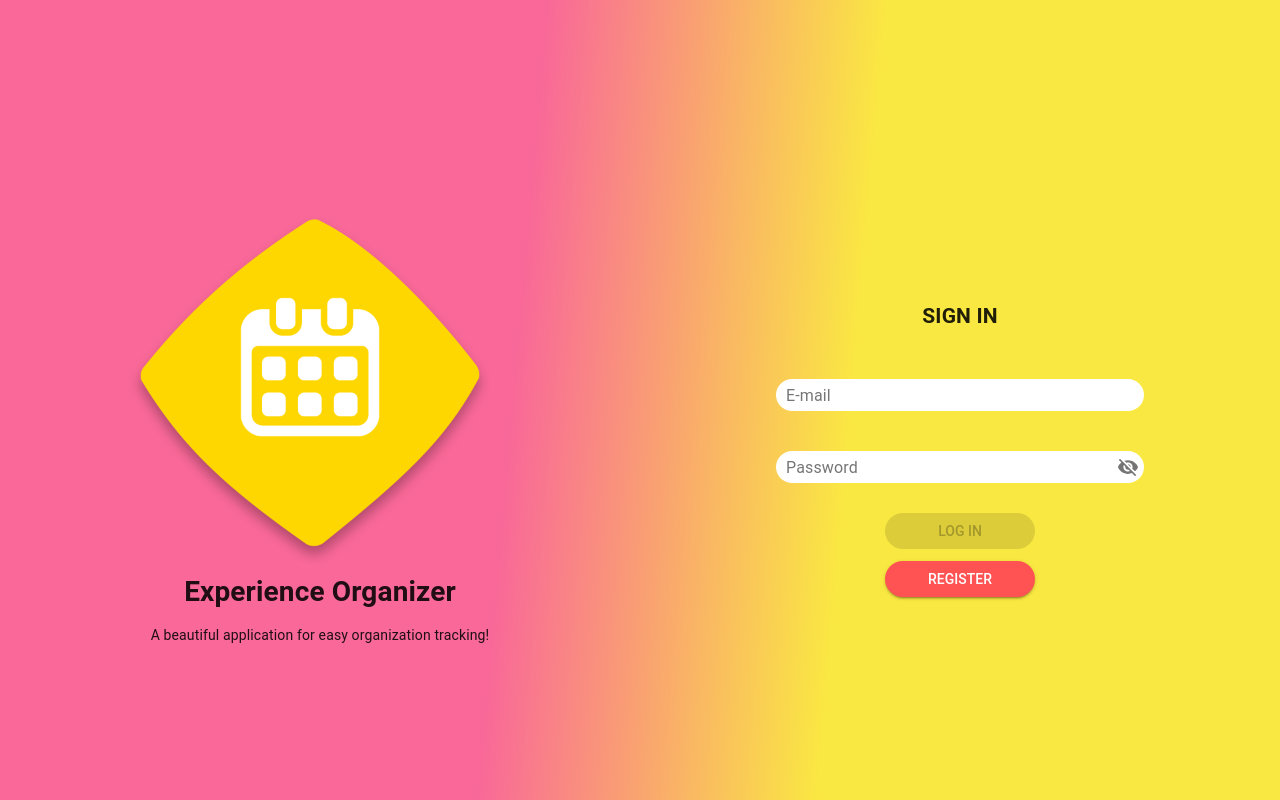
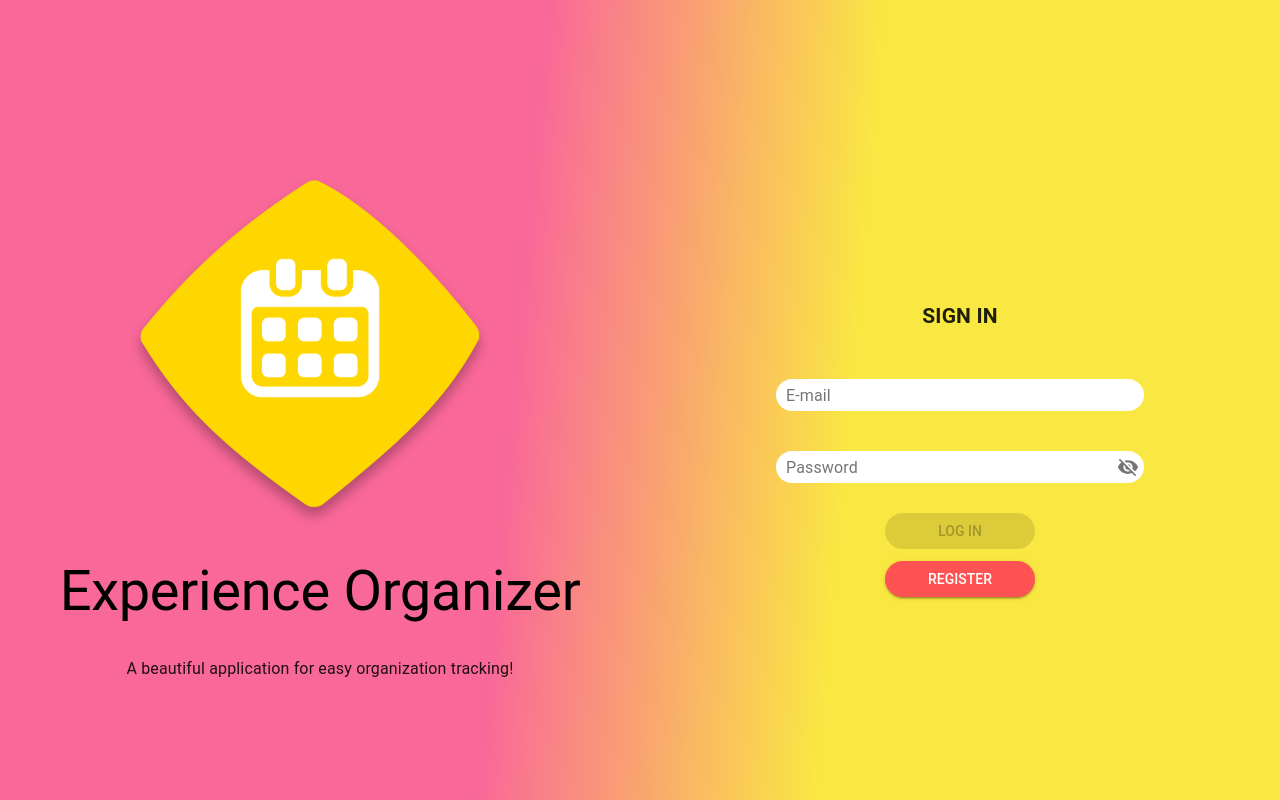
Before and after one commit to aleksandar9999a/experience-organization, a Vue app: page /auth in a window 1280 px wide. Shown: the top 800 px of the page. Built offline with nearby package versions, Linux system fonts and the light colour scheme; no server answers; what vuefire would draw is missing.

Commit message:
Change title style

```diff
--- a/src/components/auth/Logo.vue
+++ b/src/components/auth/Logo.vue
@@ -1,8 +1,8 @@
 <template>
   <div class="logo-container">
     <img src="./../../assets/logo.png" />
-    <h1>Experience Organizer</h1>
-    <h5 class="md-body-1">A beautiful application for easy organization tracking!</h5>
+    <h1 class="md-display-3">Experience Organizer</h1>
+    <h5 class="md-subheading">A beautiful application for easy organization tracking!</h5>
   </div>
 </template>
 
@@ -18,4 +18,8 @@ export default {
   text-align: center;
 }
 
+.md-display-3{
+  color: black;
+}
+
 </style>
```
